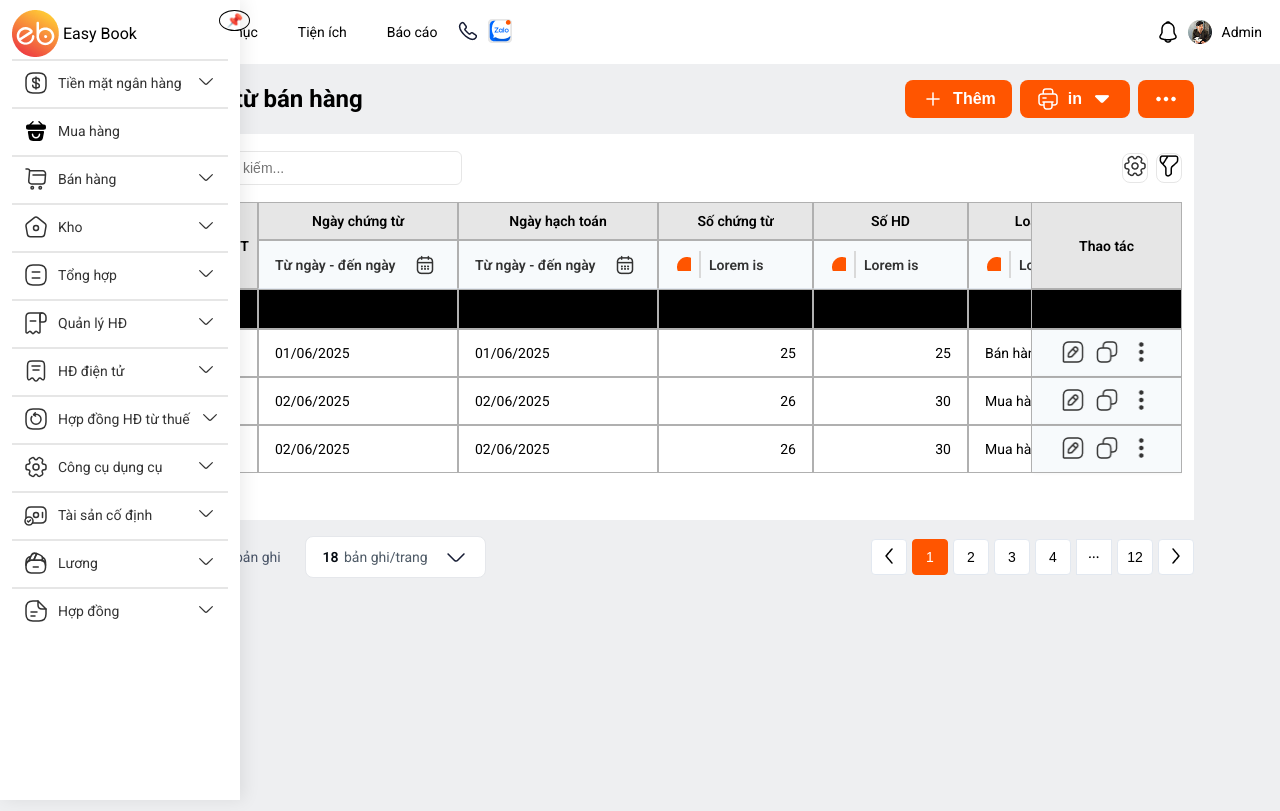
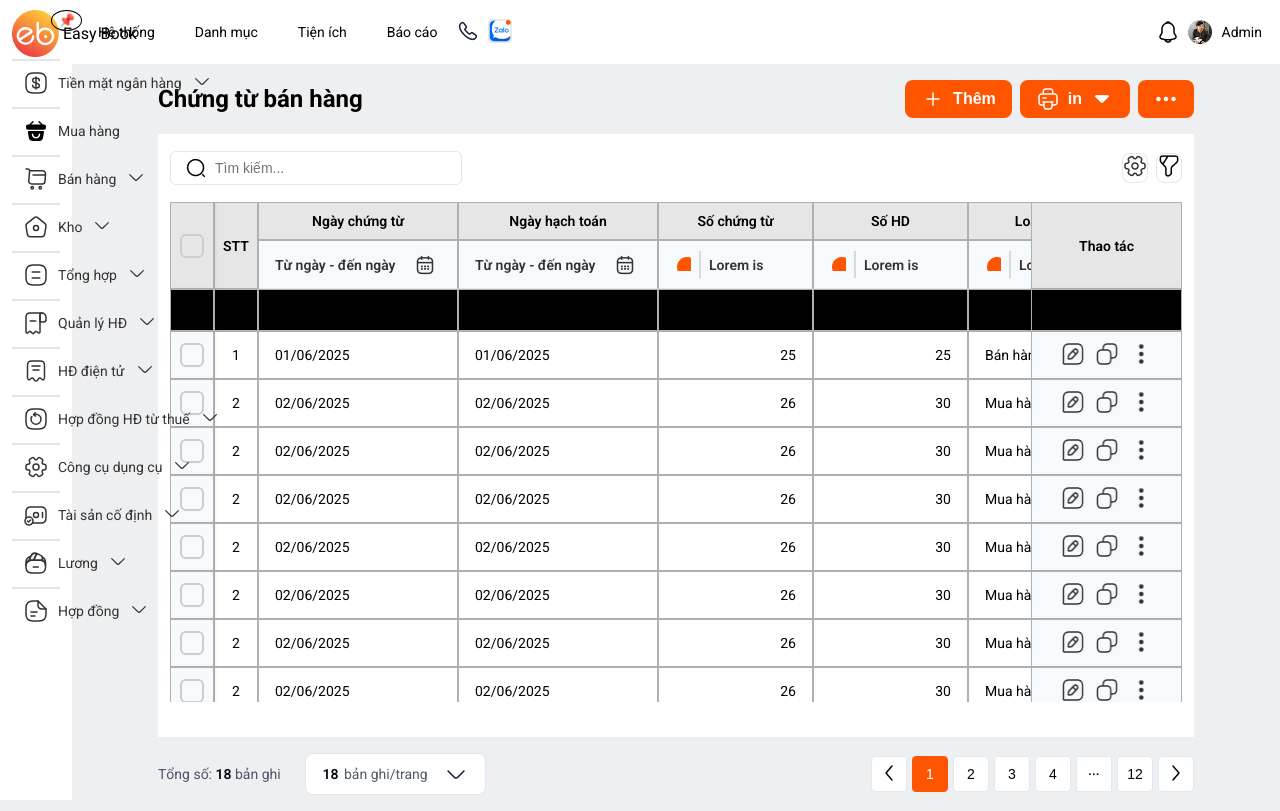
Before and after one commit to nhanstackdev/Exam_Angular, an Angular app: page / in a window 1280 px wide. Built offline with nearby package versions, Linux system fonts and the light colour scheme; data requests are answered from the project's data file.

Commit message:
step-3: sticky thead table

```diff
--- a/db.json
+++ b/db.json
@@ -10,6 +10,105 @@
       "doiTuong": "Vietnam Airlines",
       "loaiChungTu": "Bán hàng",
       "soTien": "25,000.00"
+    },
+    {
+      "id": 2,
+      "ngayChungTu": "02/06/2025",
+      "ngayHachToan": "02/06/2025",
+      "soChungTu": 26,
+      "soHoaDon": 30,
+      "dienGiai": "Mua hàng nhập kho",
+      "doiTuong": "Vinamilk ufhiwuefuw   l efu qìn ưi qfpnfnn wuefn Ss",
+      "loaiChungTu": "Mua hàng",
+      "soTien": "120,000.00"
+    },
+    {
+      "id": 2,
+      "ngayChungTu": "02/06/2025",
+      "ngayHachToan": "02/06/2025",
+      "soChungTu": 26,
+      "soHoaDon": 30,
+      "dienGiai": "Mua hàng nhập kho",
+      "doiTuong": "Vinamilk ufhiwuefuw   l efu qìn ưi qfpnfnn wuefn Ss",
+      "loaiChungTu": "Mua hàng",
+      "soTien": "120,000.00"
+    },
+    {
+      "id": 2,
+      "ngayChungTu": "02/06/2025",
+      "ngayHachToan": "02/06/2025",
+      "soChungTu": 26,
+      "soHoaDon": 30,
+      "dienGiai": "Mua hàng nhập kho",
+      "doiTuong": "Vinamilk ufhiwuefuw   l efu qìn ưi qfpnfnn wuefn Ss",
+      "loaiChungTu": "Mua hàng",
+      "soTien": "120,000.00"
+    },
+    {
+      "id": 2,
+      "ngayChungTu": "02/06/2025",
+      "ngayHachToan": "02/06/2025",
+      "soChungTu": 26,
+      "soHoaDon": 30,
+      "dienGiai": "Mua hàng nhập kho",
+      "doiTuong": "Vinamilk ufhiwuefuw   l efu qìn ưi qfpnfnn wuefn Ss",
+      "loaiChungTu": "Mua hàng",
+      "soTien": "120,000.00"
+    },
+    {
+      "id": 2,
+      "ngayChungTu": "02/06/2025",
+      "ngayHachToan": "02/06/2025",
+      "soChungTu": 26,
+      "soHoaDon": 30,
+      "dienGiai": "Mua hàng nhập kho",
+      "doiTuong": "Vinamilk ufhiwuefuw   l efu qìn ưi qfpnfnn wuefn Ss",
+      "loaiChungTu": "Mua hàng",
+      "soTien": "120,000.00"
+    },
+    {
+      "id": 2,
+      "ngayChungTu": "02/06/2025",
+      "ngayHachToan": "02/06/2025",
+      "soChungTu": 26,
+      "soHoaDon": 30,
+      "dienGiai": "Mua hàng nhập kho",
+      "doiTuong": "Vinamilk ufhiwuefuw   l efu qìn ưi qfpnfnn wuefn Ss",
+      "loaiChungTu": "Mua hàng",
+      "soTien": "120,000.00"
+    },
+    {
+      "id": 2,
+      "ngayChungTu": "02/06/2025",
+      "ngayHachToan": "02/06/2025",
+      "soChungTu": 26,
+      "soHoaDon": 30,
+      "dienGiai": "Mua hàng nhập kho",
+      "doiTuong": "Vinamilk ufhiwuefuw   l efu qìn ưi qfpnfnn wuefn Ss",
+      "loaiChungTu": "Mua hàng",
+      "soTien": "120,000.00"
+    },
+    {
+      "id": 2,
+      "ngayChungTu": "02/06/2025",
+      "ngayHachToan": "02/06/2025",
+      "soChungTu": 26,
+      "soHoaDon": 30,
+      "dienGiai": "Mua hàng nhập kho",
+      "doiTuong": "Vinamilk ufhiwuefuw   l efu qìn ưi qfpnfnn wuefn Ss",
+      "loaiChungTu": "Mua hàng",
+      "soTien": "120,000.00"
+    },
+    {
+      "id": 2,
+      "ngayChungTu": "02/06/2025",
+      "ngayHachToan": "02/06/2025",
+      "soChungTu": 26,
+      "soHoaDon": 30,
+      "dienGiai": "Mua hàng nhập kho",
+      "doiTuong": "Vinamilk ufhiwuefuw   l efu qìn ưi qfpnfnn wuefn Ss",
+      "loaiChungTu": "Mua hàng",
+      "soTien": "120,000.00"
     },
     {
       "id": 2,
--- a/src/app/app.component.html
+++ b/src/app/app.component.html
@@ -70,7 +70,7 @@
         📌
       </button>
 
-       <button class="sidebar__close" (click)="toggleMobileSidebar()">
+      <button class="sidebar__close" (click)="toggleMobileSidebar()">
         X
       </button>
       <div class="sidebar__item" *ngFor="let item of sidebarItems; let i = index" [class.open]="isItemOpen(i)">
@@ -229,24 +229,25 @@
                     </div>
                   </th>
                 </tr>
+                <tr class="total__row">
+                  <th class="total__row-sticky--left"></th>
+                  <th></th>
+                  <th></th>
+                  <th></th>
+                  <th></th>
+                  <th></th>
+                  <th></th>
+                  <th></th>
+                  <th></th>
+                  <th>1233</th>
+                  <th class="total__row-sticky--right"></th>
+                </tr>
               </thead>
               <tbody>
-                <tr class="total__row">
-                  <td class="total__row-sticky--left"></td>
-                  <td></td>
-                  <td></td>
-                  <td></td>
-                  <td></td>
-                  <td></td>
-                  <td></td>
-                  <td></td>
-                  <td></td>
-                  <td>1233</td>
-                  <td class="total__row-sticky--right"></td>
-                </tr>
+
 
                 <tr *ngFor="let transaction of transactions">
-                  <td class="main__table-sticky--left">
+                  <td class="tbody-sticky--left">
                     <div>
                       <input type="checkbox" class="checkbox">
                     </div>
@@ -260,7 +261,7 @@
                   <td class="text-left" style="max-width: 330px;">{{ transaction.doiTuong }}</td>
                   <td class="text-left">{{ transaction.loaiChungTu }}</td>
                   <td class="text-right">{{ transaction.soTien }}</td>
-                  <td class="main__table-sticky--right">
+                  <td class="tbody-sticky--right">
                     <div class="items-actions">
                       <div><img src="../assets/icons/icon-message-edit.png" alt="icon-message-edit"></div>
                       <div><img src="../assets/icons/icon-copy.png" alt="icon-copy"></div>
--- a/src/app/app.component.scss
+++ b/src/app/app.component.scss
@@ -538,6 +538,7 @@
 
         &-sticky--left {
             position: sticky;
+            top: 0;
             left: 0;
             z-index: 20;
             background-color: #f7fafc;
@@ -546,6 +547,7 @@
 
         &-sticky--right {
             position: sticky;
+            top: 0;
             right: 0;
             z-index: 20;
             background-color: #f7fafc;
@@ -554,13 +556,15 @@
 
         &-wrraper {
             overflow-x: auto;
-            overflow-y: visible;
+            max-height: 500px;
+            overflow-y: auto;
             padding-bottom: rem(12);
             position: relative;
             -webkit-overflow-scrolling: touch;
 
             &::-webkit-scrollbar {
                 height: 8px;
+                width: 8px;
             }
 
             &::-webkit-scrollbar-track {
@@ -658,9 +662,45 @@
                                 }
                             }
                         }
+
+                        &.total__row {
+                            background-color: black;
+                            color: white;
+                            font-weight: 600;
+
+                            th {
+                                border: rem(1) solid #B0B0B0;
+                                background-color: black;
+                                color: white;
+                                padding: rem(12) rem(16);
+                                font-size: rem(14);
+                                text-align: right;
+
+
+                                &.total__row-sticky--left {
+                                    position: sticky;
+                                    left: 0;
+                                    top: 0;
+                                    z-index: 20;
+                                    background-color: black;
+                                    box-shadow: 2px 0 4px rgba(0, 0, 0, 0.05);
+                                }
+
+                                &.total__row-sticky--right {
+                                    position: sticky;
+                                    right: 0;
+                                    top: 0;
+                                    z-index: 20;
+                                    background-color: black;
+                                    box-shadow: -2px 0 4px rgba(0, 0, 0, 0.05);
+                                }
+                            }
+                        }
                     }
 
                     th {
+                        position: sticky;
+                        top: 0;
                         border: rem(1) solid #B0B0B0;
                         padding: 10px 16px;
                         text-align: left;
@@ -708,42 +748,26 @@
                     tr {
                         max-height: rem(40);
 
-                        &.total__row {
-                            background-color: black;
-                            color: white;
-                            font-weight: 600;
-
-                            td {
-                                border: rem(1) solid #B0B0B0;
-                                background-color: black;
-                                color: white;
-                                padding: rem(12) rem(16);
-                                font-size: rem(14);
-                                text-align: right;
-
-
-                                &.total__row-sticky--left {
-                                    position: sticky;
-                                    left: 0;
-                                    z-index: 5;
-                                    background-color: black;
-                                    box-shadow: 2px 0 4px rgba(0, 0, 0, 0.05);
-                                }
-
-                                &.total__row-sticky--right {
-                                    position: sticky;
-                                    right: 0;
-                                    z-index: 5;
-                                    background-color: black;
-                                    box-shadow: -2px 0 4px rgba(0, 0, 0, 0.05);
-                                }
-                            }
-                        }
-
                         td {
                             white-space: nowrap;
                             overflow: hidden;
                             text-overflow: ellipsis;
+
+                            &.tbody-sticky--left {
+                                position: sticky;
+                                top: 0;
+                                left: 0;
+                                background-color: #f7fafc;
+                                box-shadow: 2px 0 4px rgba(0, 0, 0, 0.05);
+                            }
+
+                            &.tbody-sticky--right {
+                                position: sticky;
+                                top: 0;
+                                right: 0;
+                                background-color: #f7fafc;
+                                box-shadow: 2px 0 4px rgba(0, 0, 0, 0.05);
+                            }
 
                             &:first-child {
                                 padding: 0 !important;
@@ -1197,6 +1221,7 @@
 
     .sidebar.mobile-open {
         display: block !important;
+
         &__item {
             display: block;
         }
```
